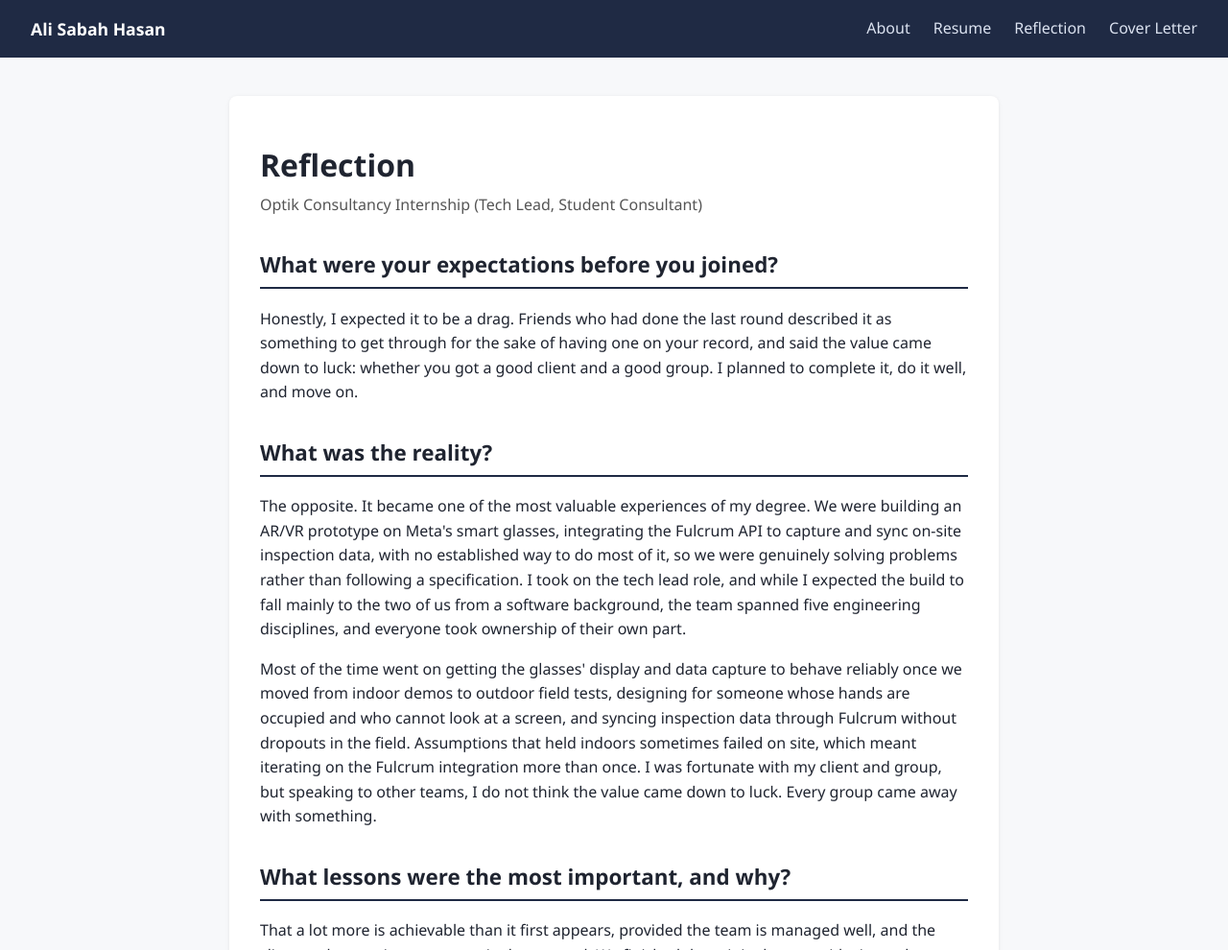
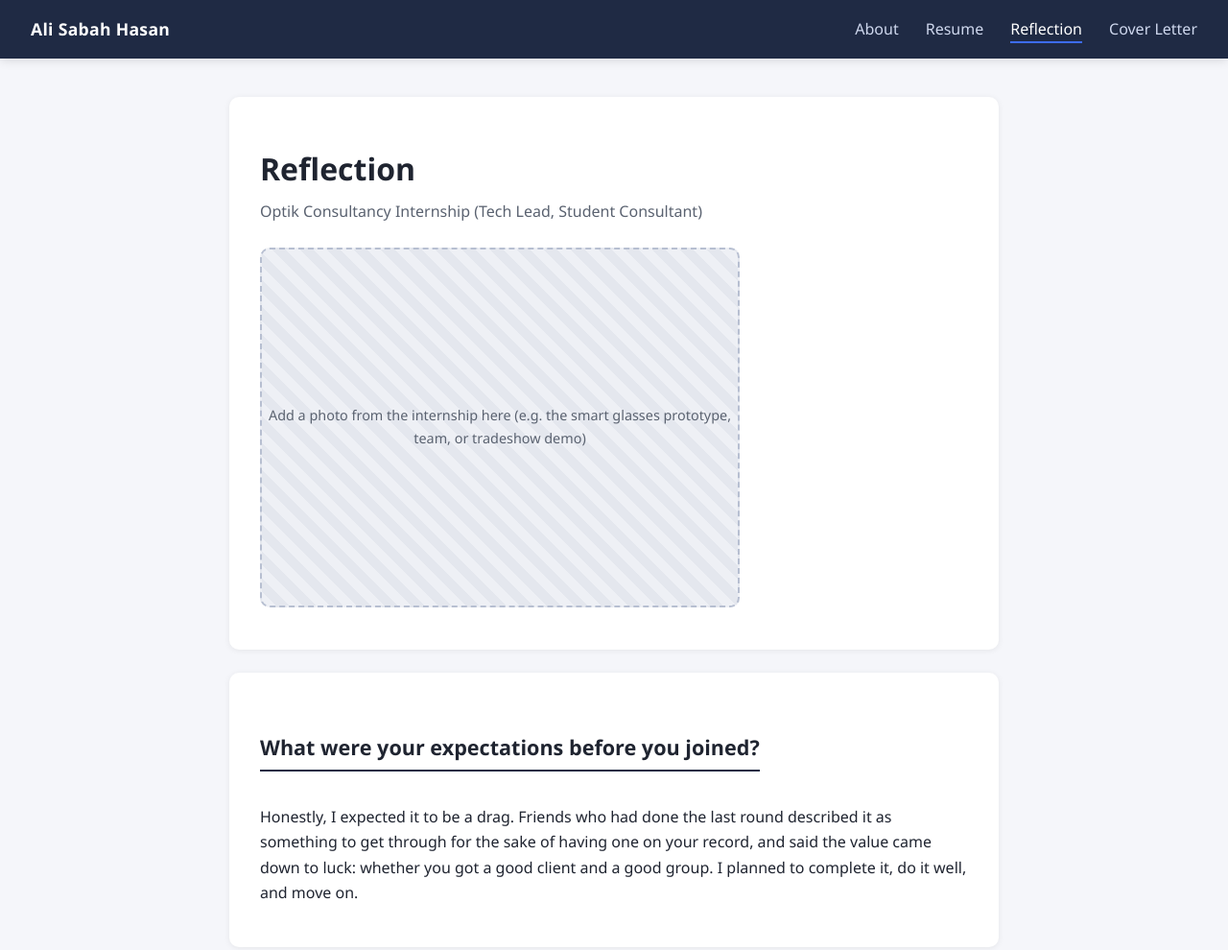
Before and after one commit to Vin-Renoux/Vin-Renoux.github.io, a plain HTML site: page reflection.html in a window 1280 px wide. Shown: the top 990 px of the page at 96% size. Drawn offline with Linux system fonts and the light colour scheme.

Commit message:
Update ePortfolio pages

```diff
--- a/cover-letter.html
+++ b/cover-letter.html
@@ -8,6 +8,7 @@
 <body>
     <nav class="navbar">
       <div class="nav-title">Ali Sabah Hasan</div>
+      <button class="nav-toggle" aria-label="Toggle navigation">&#9776;</button>
       <ul class="nav-links">
         <li><a href="index.html">About</a></li>
         <li><a href="resume.html">Resume</a></li>
@@ -21,32 +22,46 @@
       <h1>Cover Letter</h1>
       <p class="meta">0435405255 | ali.4sh.hasan@gmail.com<br>25 August 2026<br>Industrus Engineering</p>
       <p><em>Re: Application for Graduate Engineering Program - Software Engineering</em></p>
-
       <p>Dear Hiring Manager,</p>
       <p>I am writing to apply for a graduate engineering position in the Industrus Engineering Graduate Program. As a penultimate-year Software Engineering student at UTS, I have led a multidisciplinary team on a client-facing prototype, built full-stack applications from concept to delivery, and worked in fast-paced, people-facing environments. I believe this combination has prepared me to contribute across your rotating project roles and divisions. Below I address the selection criteria.</p>
+    </div>
 
+    <div class="card">
       <h2>A commitment to ethical conduct and accountability</h2>
-      <p>During my internship at Optik Consultancy, our team was building a research prototype for a client using smart glasses. Several assumptions that had held up in indoor testing failed once we tested outdoors. Rather than smoothing over these gaps in our reporting, I made sure the technical handover documentation to the client accurately reflected what worked, what didn't, and why. This meant flagging shortcomings that could have made our results look less polished. The client appreciated the honesty and used the documentation to plan the next phase of the project with realistic expectations, reinforcing to me that accurate reporting matters more than a good-looking result.</p>
+      <p>During my internship at Optik Consultancy, our team was building a hands-free field-inspection workflow for a client using Meta smart glasses and a custom Android app. Several assumptions that had held up in indoor testing failed once we tested outdoors. Rather than smoothing over these gaps in our reporting, I made sure the technical handover documentation to the client accurately reflected what worked, what didn't, and why. This meant flagging shortcomings that could have made our results look less polished. The client appreciated the honesty and used the documentation to plan the next phase of the project with realistic expectations, reinforcing to me that accurate reporting matters more than a good-looking result.</p>
+    </div>
 
+    <div class="card">
       <h2>Ability to effectively communicate with engineers and stakeholders from different fields</h2>
-      <p>As tech lead on the same internship project, I worked with a team spanning five engineering disciplines, most of whom did not share a software background. I was responsible for translating technical decisions, such as trade-offs in how the software handled unreliable field conditions, into terms the wider team and client could act on. I ran regular check-ins to explain progress and surface dependencies between hardware, software, and testing work. As a result, the team stayed aligned despite the technical gap between disciplines, and we delivered a prototype that met the client's needs.</p>
+      <p>As tech lead on the same internship project, I worked with a team spanning five engineering disciplines, most of whom did not share a software background. I was responsible for translating technical decisions, such as trade-offs in how the app handled unreliable field conditions, into terms the wider team and client could act on. I ran regular check-ins to explain progress and surface dependencies between hardware, software, and testing work. As a result, the team stayed aligned despite the technical gap between disciplines, and we delivered a workflow that met the client's needs.</p>
+    </div>
 
+    <div class="card">
       <h2>Creative, innovative and proactive environment</h2>
       <p>While developing FixMate, a mobile app for tradies, with a university team, I helped design a feature that used AI to scrape live pricing data from Bunnings Warehouse and automatically estimate the materials and cost for a job from a customer's photos. This removed the need for a tradie to visit a site just to provide a quote. I also proposed letting tradies manually adjust the generated quote when they already held some materials, since a fixed estimate would not reflect their actual costs. This feature became a core part of the app and directly addressed a real inefficiency in how tradies currently price jobs.</p>
+    </div>
 
+    <div class="card">
       <h2>Demonstrated ability to use and manage information</h2>
       <p>On the ScamShark project, our team built an Android app that analyses the content of SMS messages to flag likely scams. I worked within a SCRUM structure, using Jira to manage tasks and version control to track changes across a cross-functional team of frontend, backend, and testing contributors. I also took part in regular client feedback loops, incorporating new information into our backlog each sprint. This kept the project's information organised and traceable even as requirements shifted, and the final app performed reliably against its intended use case.</p>
+    </div>
 
+    <div class="card">
       <h2>Management of own performance in a professional environment</h2>
       <p>In my role as a Passenger Services Agent, I regularly managed competing priorities in real time, assisting passengers with urgent needs while meeting strict compliance requirements under time pressure. Early on, I found it easy to get pulled between tasks without a clear order of priority. I developed a habit of quickly triaging which passenger or compliance issue needed immediate attention versus what could wait a few minutes, and checked in with supervisors when unsure. This let me maintain consistent service quality and full regulatory compliance, even during high-pressure periods such as flight delays.</p>
+    </div>
 
+    <div class="card">
       <h2>Leadership and teamwork</h2>
-      <p>As tech lead during my internship, I was initially expecting the technical build to fall mainly to the two team members with a software background. Instead, our five-discipline team took ownership of the whole prototype, and I coordinated their efforts across hardware, software, and testing. When we finished the original project scope six weeks early, I led the team through additional stretch goals rather than letting momentum drop, resulting in a prototype strong enough for the client to showcase at a tradeshow. This experience showed me that leadership on a technical team is often about keeping people aligned and motivated, not just contributing code.</p>
+      <p>As tech lead during my internship, I was initially expecting the technical build to fall mainly to the two team members with a software background. Instead, our five-discipline team took ownership of the whole prototype, and I coordinated their efforts across hardware, software, and testing. When we finished the original project scope six weeks early, I led the team through additional stretch goals rather than letting momentum drop, resulting in a workflow strong enough for the client to showcase at a tradeshow. This experience showed me that leadership on a technical team is often about keeping people aligned and motivated, not just contributing code.</p>
+    </div>
 
+    <div class="card">
       <p>I would welcome the opportunity to discuss how my experience fits the Graduate Program in an interview. Thank you for considering my application.</p>
       <p>Kind Regards,<br>Ali Sabah Hasan</p>
     </div>
   </div>
   <footer>&copy; 2026 Ali Sabah Hasan</footer>
+  <script src="script.js"></script>
 </body>
 </html>
--- a/reflection.html
+++ b/reflection.html
@@ -8,6 +8,7 @@
 <body>
     <nav class="navbar">
       <div class="nav-title">Ali Sabah Hasan</div>
+      <button class="nav-toggle" aria-label="Toggle navigation">&#9776;</button>
       <ul class="nav-links">
         <li><a href="index.html">About</a></li>
         <li><a href="resume.html">Resume</a></li>
@@ -21,24 +22,40 @@
       <h1>Reflection</h1>
       <p class="subtitle">Optik Consultancy Internship (Tech Lead, Student Consultant)</p>
 
+      <div class="image-placeholder">
+        <!-- IMAGE PLACEHOLDER: replace this div with <img src="assets/internship-photo.jpg" alt="Internship project photo"> -->
+        Add a photo from the internship here (e.g. the smart glasses prototype, team, or tradeshow demo)
+      </div>
+    </div>
+
+    <div class="card">
       <h2>What were your expectations before you joined?</h2>
       <p>Honestly, I expected it to be a drag. Friends who had done the last round described it as something to get through for the sake of having one on your record, and said the value came down to luck: whether you got a good client and a good group. I planned to complete it, do it well, and move on.</p>
+    </div>
 
+    <div class="card">
       <h2>What was the reality?</h2>
-      <p>The opposite. It became one of the most valuable experiences of my degree. We were building an AR/VR prototype on Meta's smart glasses, integrating the Fulcrum API to capture and sync on-site inspection data, with no established way to do most of it, so we were genuinely solving problems rather than following a specification. I took on the tech lead role, and while I expected the build to fall mainly to the two of us from a software background, the team spanned five engineering disciplines, and everyone took ownership of their own part.</p>
-      <p>Most of the time went on getting the glasses' display and data capture to behave reliably once we moved from indoor demos to outdoor field tests, designing for someone whose hands are occupied and who cannot look at a screen, and syncing inspection data through Fulcrum without dropouts in the field. Assumptions that held indoors sometimes failed on site, which meant iterating on the Fulcrum integration more than once. I was fortunate with my client and group, but speaking to other teams, I do not think the value came down to luck. Every group came away with something.</p>
+      <p>The opposite. It became one of the most valuable experiences of my degree. We were building a hands-free field-inspection workflow, pairing Meta smart glasses with a custom Android app so inspectors could capture voice notes and photos on site, with no established way to do most of it, so we were genuinely solving problems rather than following a specification. I took on the tech lead role, and while I expected the build to fall mainly to the two of us from a software background, the team spanned five engineering disciplines, and everyone took ownership of their own part.</p>
+      <p>Most of the time went on getting the glasses-to-app connection to behave reliably once we moved from indoor demos to outdoor field tests, designing for someone whose hands are occupied and who cannot look at a screen, and making sure voice-captured data reached the client's Fulcrum system accurately and without dropouts in the field. Assumptions that held indoors sometimes failed on site, which meant iterating on the integration more than once. I was fortunate with my client and group, but speaking to other teams, I do not think the value came down to luck. Every group came away with something.</p>
+    </div>
 
+    <div class="card">
       <h2>What lessons were the most important, and why?</h2>
-      <p>That a lot more is achievable than it first appears, provided the team is managed well, and the client and supervisors are genuinely engaged. We finished the original scope with six weeks remaining, and rather than easing off, we spent the rest of the internship working through stretch goals we had assumed were out of reach. Our client believed we could do it and kept encouraging us, so we delivered something better than what was asked for and something we could properly showcase at the tradeshow. It was the clearest demonstration I have had that expectations set by the people around you shape what a team actually produces.</p>
+      <p>That a lot more is achievable than it first appears, provided the team is managed well, and the client and supervisors are genuinely engaged. We finished the original scope with six weeks remaining, and rather than easing off, we spent the rest of the internship working through stretch goals we had assumed were out of reach. Our client believed we could do it and kept encouraging us, so we delivered a workflow that noticeably cut the time inspectors spent manually typing up reports, and something we could properly showcase at the tradeshow. It was the clearest demonstration I have had that expectations set by the people around you shape what a team actually produces.</p>
+    </div>
 
+    <div class="card">
       <h2>Value proposition to an employer</h2>
       <p>I can hold the whole picture of a system while working across a multidisciplinary team, and translate technical decisions for people who do not share my background. I demonstrated this by leading the technical side of a 12-week prototype, supporting teammates with problems outside their specialisms, and producing the technical handover the client received.</p>
+    </div>
 
+    <div class="card">
       <h2>How did the internship influence the roles I am interested in?</h2>
       <p>It broadened rather than narrowed what I am considering. Leading the technical side showed me I enjoy holding the whole picture and helping others get unstuck, which has moved product management onto my list. Sitting between the client, the supervisors and the team, deciding what to build next, was the part I found most engaging.</p>
       <p>I would still be glad to work in full-stack development, and front-end remains what I enjoy most, though the market is difficult at the moment. What has changed is that I now weigh roles by how close they sit to the user and to the decisions about what gets built, rather than by the technology alone.</p>
     </div>
   </div>
   <footer>&copy; 2026 Ali Sabah Hasan</footer>
+  <script src="script.js"></script>
 </body>
 </html>
--- /dev/null
+++ b/script.js
@@ -0,0 +1,26 @@
+document.addEventListener('DOMContentLoaded', () => {
+  // Mobile nav toggle
+  const toggle = document.querySelector('.nav-toggle');
+  const links = document.querySelector('.nav-links');
+  if (toggle) {
+    toggle.addEventListener('click', () => links.classList.toggle('open'));
+  }
+
+  // Highlight active nav link
+  const current = window.location.pathname.split('/').pop() || 'index.html';
+  document.querySelectorAll('.nav-links a').forEach(a => {
+    if (a.getAttribute('href') === current) a.classList.add('active');
+  });
+
+  // Fade-in cards on scroll
+  const cards = document.querySelectorAll('.card');
+  const observer = new IntersectionObserver((entries) => {
+    entries.forEach(entry => {
+      if (entry.isIntersecting) {
+        entry.target.classList.add('visible');
+        observer.unobserve(entry.target);
+      }
+    });
+  }, { threshold: 0.1 });
+  cards.forEach(c => observer.observe(c));
+});
--- a/style.css
+++ b/style.css
@@ -1,45 +1,151 @@
+:root {
+  --navy: #1f2a44;
+  --navy-light: #2c3a5e;
+  --accent: #3d6cf0;
+  --bg: #f5f6fa;
+  --card-bg: #ffffff;
+  --text: #1f2430;
+  --muted: #5a6270;
+}
 * { box-sizing: border-box; }
+html { scroll-behavior: smooth; }
 body {
   margin: 0;
   font-family: 'Segoe UI', Arial, sans-serif;
-  background: #f7f8fa;
-  color: #1f2430;
-  line-height: 1.6;
+  background: var(--bg);
+  color: var(--text);
+  line-height: 1.65;
 }
+
 .navbar {
   display: flex;
   justify-content: space-between;
   align-items: center;
-  background: #1f2a44;
+  background: var(--navy);
   padding: 1rem 2rem;
   position: sticky;
   top: 0;
-  z-index: 10;
+  z-index: 20;
+  box-shadow: 0 2px 10px rgba(0,0,0,0.12);
 }
-.nav-title { color: #fff; font-weight: 700; font-size: 1.1rem; }
-.nav-links { list-style: none; display: flex; gap: 1.5rem; margin: 0; padding: 0; }
-.nav-links a { color: #dbe2f0; text-decoration: none; font-weight: 500; }
-.nav-links a:hover { color: #ffffff; text-decoration: underline; }
-.container {
-  max-width: 850px;
-  margin: 0 auto;
-  padding: 2.5rem 1.5rem 4rem;
+.nav-title { color: #fff; font-weight: 700; font-size: 1.1rem; letter-spacing: 0.3px; }
+.nav-links { list-style: none; display: flex; gap: 1.75rem; margin: 0; padding: 0; }
+.nav-links a {
+  color: #cfd8ee;
+  text-decoration: none;
+  font-weight: 500;
+  position: relative;
+  padding-bottom: 2px;
+  transition: color 0.25s ease;
 }
+.nav-links a::after {
+  content: '';
+  position: absolute;
+  left: 0; bottom: -2px;
+  width: 0%;
+  height: 2px;
+  background: var(--accent);
+  transition: width 0.25s ease;
+}
+.nav-links a:hover { color: #ffffff; }
+.nav-links a:hover::after { width: 100%; }
+.nav-links a.active { color: #ffffff; }
+.nav-links a.active::after { width: 100%; }
+.nav-toggle { display: none; background: none; border: none; color: #fff; font-size: 1.4rem; cursor: pointer; }
+
+.container { max-width: 850px; margin: 0 auto; padding: 2.5rem 1.5rem 4rem; }
+
+.hero {
+  display: flex;
+  align-items: center;
+  gap: 2rem;
+  flex-wrap: wrap;
+}
+.hero-photo {
+  width: 150px;
+  height: 150px;
+  border-radius: 50%;
+  background: #dfe4ee;
+  border: 3px solid var(--accent);
+  display: flex;
+  align-items: center;
+  justify-content: center;
+  color: var(--muted);
+  font-size: 0.8rem;
+  text-align: center;
+  overflow: hidden;
+  flex-shrink: 0;
+}
+.hero-photo img { width: 100%; height: 100%; object-fit: cover; }
+.hero-text h1 { margin-bottom: 0.15rem; }
+
 h1 { font-size: 2rem; margin-bottom: 0.25rem; }
-h2 { font-size: 1.4rem; margin-top: 2rem; border-bottom: 2px solid #1f2a44; padding-bottom: 0.3rem; }
+h2 {
+  font-size: 1.35rem;
+  margin-top: 2rem;
+  padding-bottom: 0.35rem;
+  border-bottom: 2px solid var(--navy);
+  display: inline-block;
+}
 h3 { font-size: 1.1rem; margin-bottom: 0.2rem; }
-.subtitle { color: #555; margin-top: 0; margin-bottom: 1.5rem; }
-.meta { color: #666; font-size: 0.95rem; margin: 0 0 0.5rem 0; }
+.subtitle { color: var(--muted); margin-top: 0; margin-bottom: 1.5rem; }
+.meta { color: var(--muted); font-size: 0.95rem; margin: 0 0 0.5rem 0; }
 ul.bullets { margin-top: 0.4rem; }
 .contact-block p { margin: 0.15rem 0; }
-.card { background: #fff; border-radius: 8px; padding: 1.5rem 2rem; box-shadow: 0 1px 4px rgba(0,0,0,0.08); margin-bottom: 1.5rem; }
+
+.card {
+  background: var(--card-bg);
+  border-radius: 10px;
+  padding: 1.75rem 2rem;
+  box-shadow: 0 1px 6px rgba(0,0,0,0.07);
+  margin-bottom: 1.5rem;
+  opacity: 0;
+  transform: translateY(16px);
+  transition: opacity 0.6s ease, transform 0.6s ease;
+}
+.card.visible { opacity: 1; transform: translateY(0); }
+
+.image-placeholder {
+  width: 100%;
+  max-width: 500px;
+  aspect-ratio: 4 / 3;
+  background: repeating-linear-gradient(45deg, #eef0f5, #eef0f5 10px, #e4e7ee 10px, #e4e7ee 20px);
+  border: 2px dashed #b7bfd1;
+  border-radius: 10px;
+  display: flex;
+  align-items: center;
+  justify-content: center;
+  color: var(--muted);
+  font-size: 0.9rem;
+  text-align: center;
+  margin: 1rem 0;
+}
+
 footer { text-align: center; color: #888; font-size: 0.85rem; padding: 2rem 0 1rem; }
+
 a.button {
   display: inline-block;
-  background: #1f2a44;
+  background: var(--accent);
   color: #fff;
-  padding: 0.6rem 1.2rem;
+  padding: 0.65rem 1.3rem;
   border-radius: 6px;
   text-decoration: none;
   margin-top: 1rem;
+  transition: transform 0.2s ease, box-shadow 0.2s ease;
 }
+a.button:hover { transform: translateY(-2px); box-shadow: 0 4px 12px rgba(61,108,240,0.35); }
+
+@media (max-width: 640px) {
+  .nav-links {
+    position: absolute;
+    top: 100%; right: 0;
+    background: var(--navy-light);
+    flex-direction: column;
+    width: 200px;
+    padding: 1rem;
+    display: none;
+  }
+  .nav-links.open { display: flex; }
+  .nav-toggle { display: block; }
+  .hero { flex-direction: column; text-align: center; }
+}
```
Also changed, not shown: index.html (+14 -5 lines), resume.html (+22 -6 lines).
